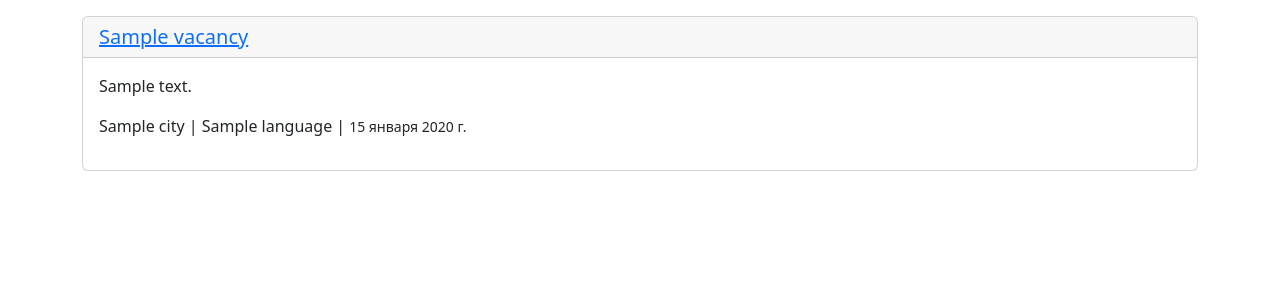
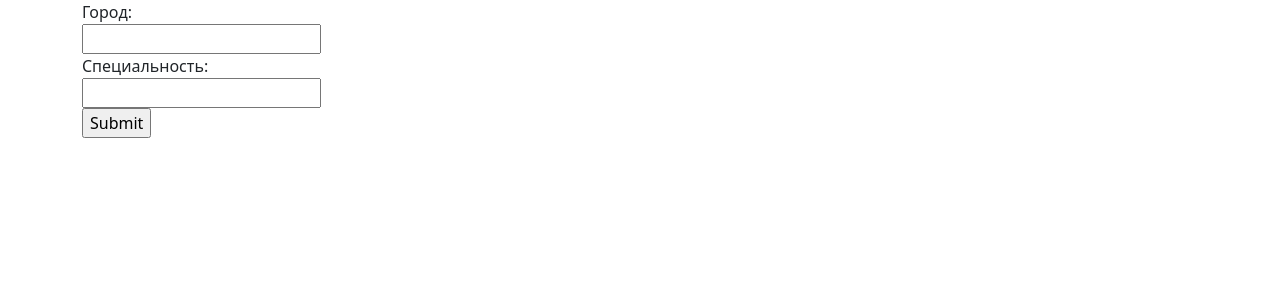
Before and after one commit to Meff86/scraping_site, a Django app: page /home/ in a window 1280 px wide. Shown: the part 56-356 px from the top of the page. Run offline with Django 4.2, Linux system fonts and the light colour scheme; tables that the repository leaves empty hold one stand-in row (values such as "Sample post").

Commit message:
Реализовал фильтрацию по городам через Home страницу и вьюху

```diff
--- a/scraping/templates/scraping/home.html
+++ b/scraping/templates/scraping/home.html
@@ -10,4 +10,11 @@
             </div>
         </div>
     {% endfor %}
+  <form method="GET" action="">
+    <label>Город:</label><br>
+    <input type="text" name="city" ><br>
+    <label>Специальность:</label><br>
+    <input type="text" name="language" ><br>
+    <input type="submit" value="Submit">
+  </form>
 {% endblock %}
--- a/scraping/views.py
+++ b/scraping/views.py
@@ -1,7 +1,16 @@
 from django.shortcuts import render
 from .models import Vacancy
 def home_view(request):
-    qs = Vacancy.objects.all()
+    city = request.GET.get('city')
+    language = request.GET.get('language')
+    qs = []
+    if city or language:
+        _filter = {}
+        if city:
+            _filter['city__name'] = city
+        if language:
+            _filter['language__name'] = language
+        qs = Vacancy.objects.filter(**_filter)
     return render(request, 'scraping/home.html', {'object_list': qs})
 
 # Create your views here.
```
